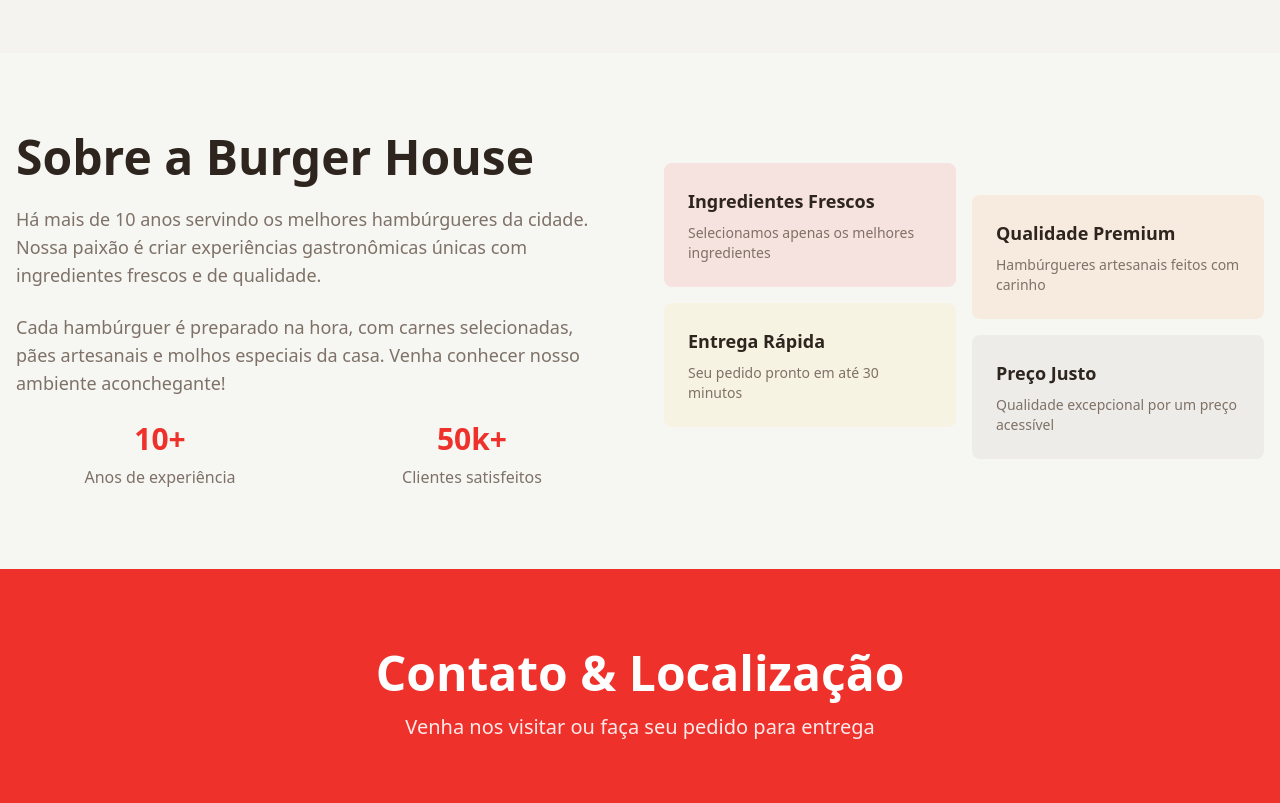
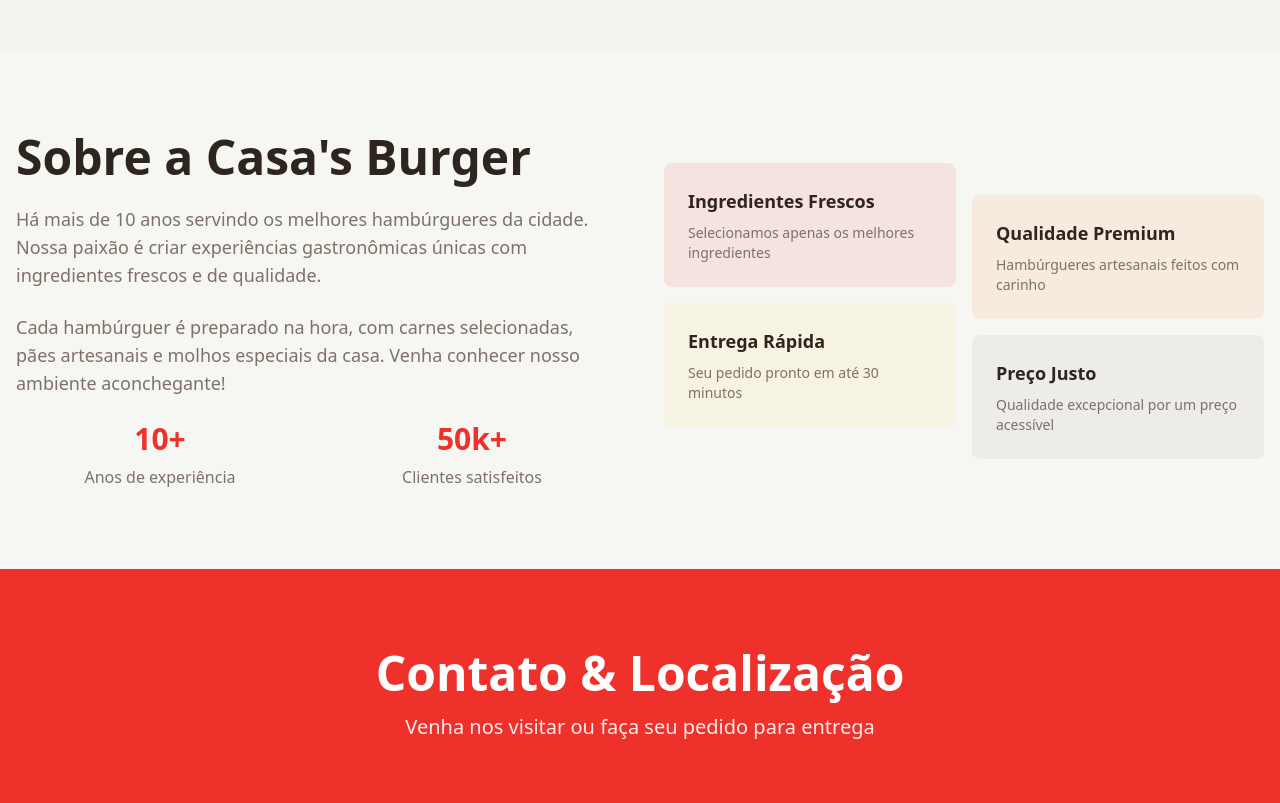
Before and after one commit to trabalho-larissa/chef-create-html, a React (Vite) app: page / in a window 1280 px wide. Shown: the part 2260-3063 px from the top of the page. Built offline with nearby package versions, Linux system fonts and the light colour scheme.

Commit message:
Visual edit in Lovable

```diff
--- a/src/components/About.tsx
+++ b/src/components/About.tsx
@@ -1,12 +1,9 @@
 const About = () => {
-  return (
-    <section id="about" className="py-20 bg-background">
+  return <section id="about" className="py-20 bg-background">
       <div className="container mx-auto px-4">
         <div className="grid grid-cols-1 lg:grid-cols-2 gap-12 items-center">
           <div>
-            <h2 className="text-4xl md:text-5xl font-bold text-foreground mb-6">
-              Sobre a Burger House
-            </h2>
+            <h2 className="text-4xl md:text-5xl font-bold text-foreground mb-6">Sobre a Casa's Burger</h2>
             <p className="text-lg text-muted-foreground mb-6">
               Há mais de 10 anos servindo os melhores hambúrgueres da cidade.
               Nossa paixão é criar experiências gastronômicas únicas com
@@ -61,8 +58,6 @@ const About = () => {
           </div>
         </div>
       </div>
-    </section>
-  );
+    </section>;
 };
-
 export default About;
```
